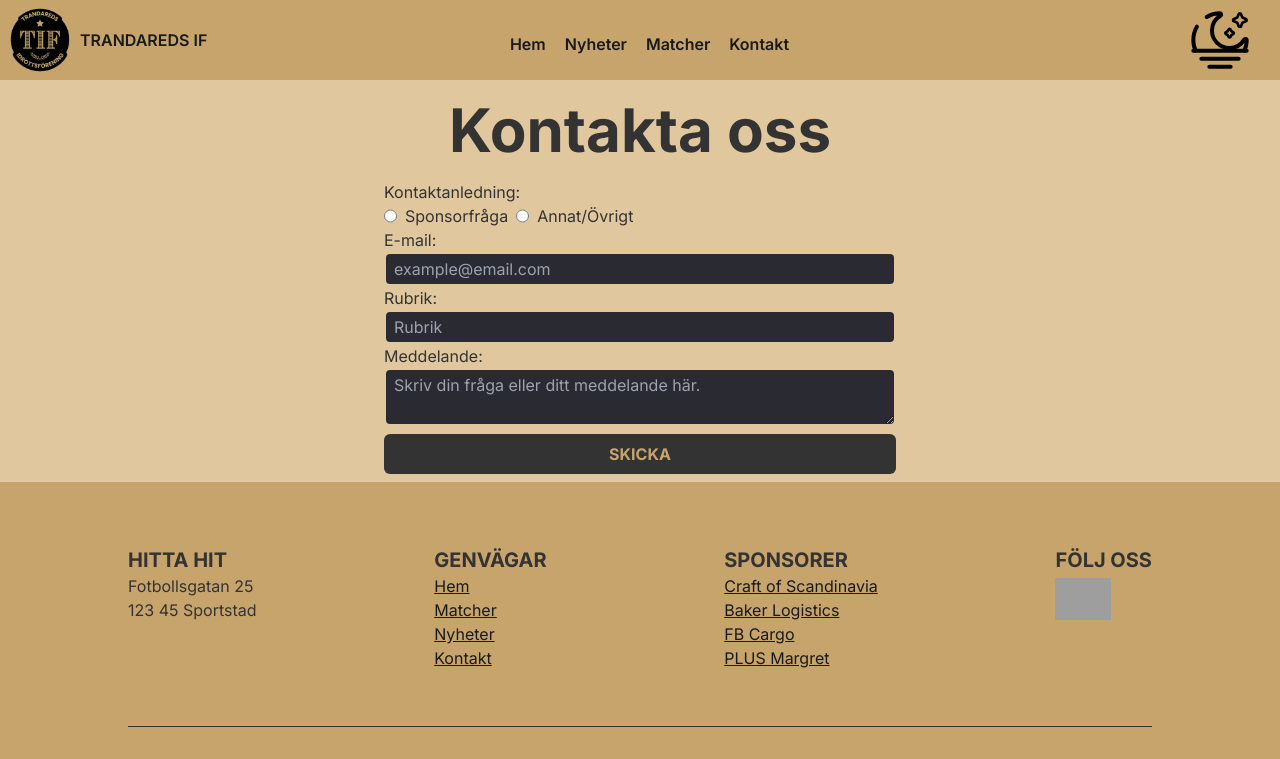
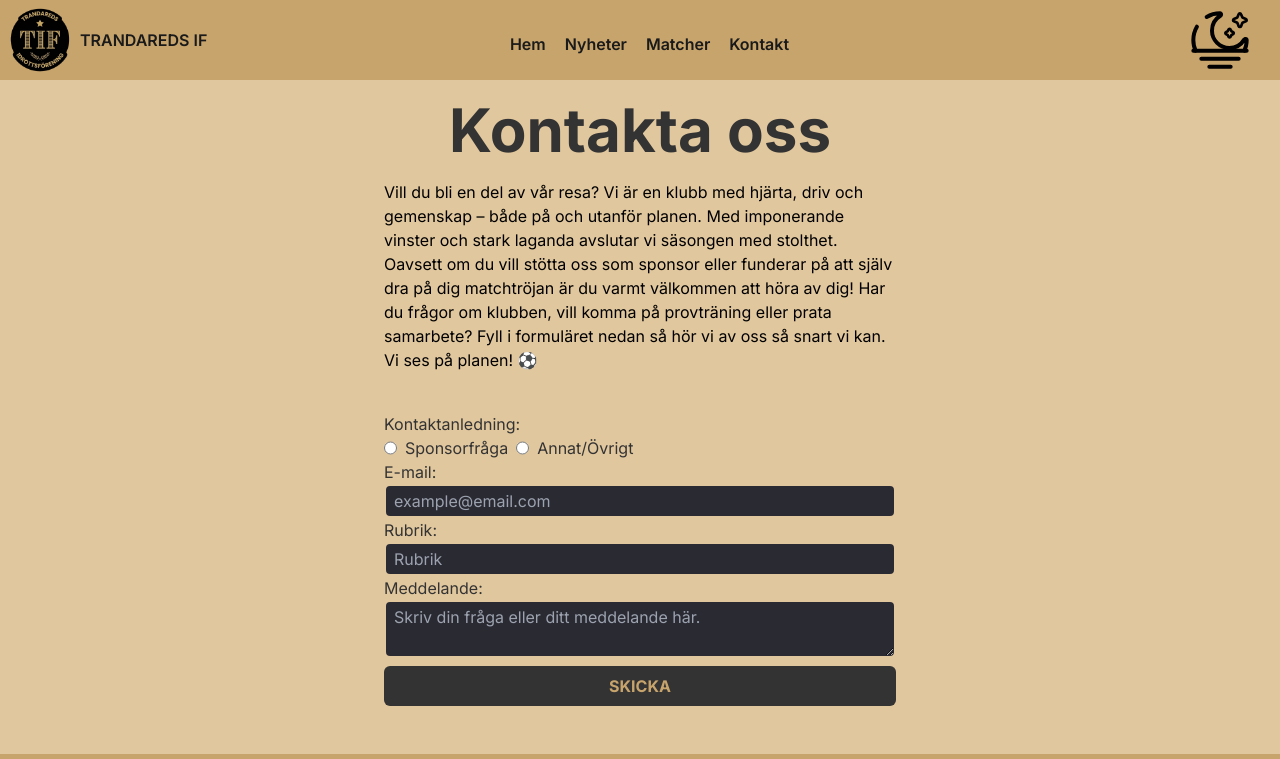
Before and after one commit to lia-2-team-1/webbsite, a React (Vite) app: page /contact in a window 1280 px wide. Shown: the top 759 px of the page. Built offline with nearby package versions, Linux system fonts and the light colour scheme; grey boxes are pictures that could not be loaded.

Commit message:
add section to contact page

```diff
--- a/src/components/ContactForm.tsx
+++ b/src/components/ContactForm.tsx
@@ -1,6 +1,7 @@
 import { useState } from "react";
 import { useForm } from "react-hook-form";
 import PageHeading from "./PageHeading";
+import ContactSection from "./ContactSection";
 
 type FormInputs = {
   radio: string;
@@ -77,10 +78,11 @@ export default function ContactForm() {
                     disabled:bg-[#888888] disabled:text-black`;
 
   return (
-    <div className="bg-brandy dark:bg-codgray">
+    <div className="bg-brandy dark:bg-codgray pb-10">
       <div className="p-5">
         <PageHeading text="Kontakta oss" />
       </div>
+      <ContactSection />
       <form
         className="w-5/6 md:w-3/5 lg:w-2/5 flex flex-col mx-auto bg-brandy dark:bg-transparent text-mineshaft dark:text-sandybrown"
         onSubmit={handleSubmit(onSubmit)}
--- /dev/null
+++ b/src/components/ContactSection.tsx
@@ -0,0 +1,20 @@
+const ContactSection = () => {
+  return (
+    <div className="bg-brandy dark:bg-codgray pb-10">
+      <div className="w-5/6 md:w-3/5 lg:w-2/5 mx-auto text-black dark:text-sandybrown">
+        <p>
+          Vill du bli en del av vår resa? Vi är en klubb med hjärta, driv och
+          gemenskap – både på och utanför planen. Med imponerande vinster och
+          stark laganda avslutar vi säsongen med stolthet. Oavsett om du vill
+          stötta oss som sponsor eller funderar på att själv dra på dig
+          matchtröjan är du varmt välkommen att höra av dig! Har du frågor om
+          klubben, vill komma på provträning eller prata samarbete? Fyll i
+          formuläret nedan så hör vi av oss så snart vi kan. Vi ses på planen!
+          ⚽
+        </p>
+      </div>
+    </div>
+  );
+};
+
+export default ContactSection;
--- a/src/components/Footer.tsx
+++ b/src/components/Footer.tsx
@@ -130,7 +130,7 @@ export default function Footer({}: FooterProps) {
               target="_blank"
             >
               <img
-                src="/Instagram_Glyph_Gradient.PNG"
+                src="/Instagram_Glyph_Gradient.png"
                 alt="Instagram"
                 className="w-14 h-auto pt-1 mx-auto lg:mx-0"
               />
```
